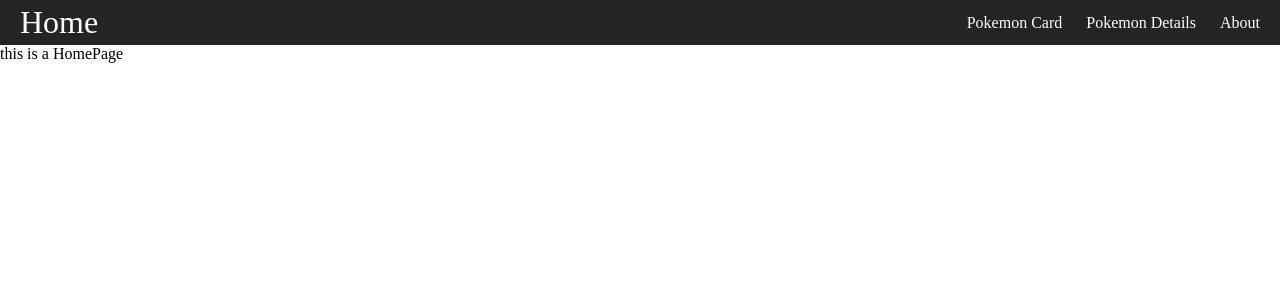
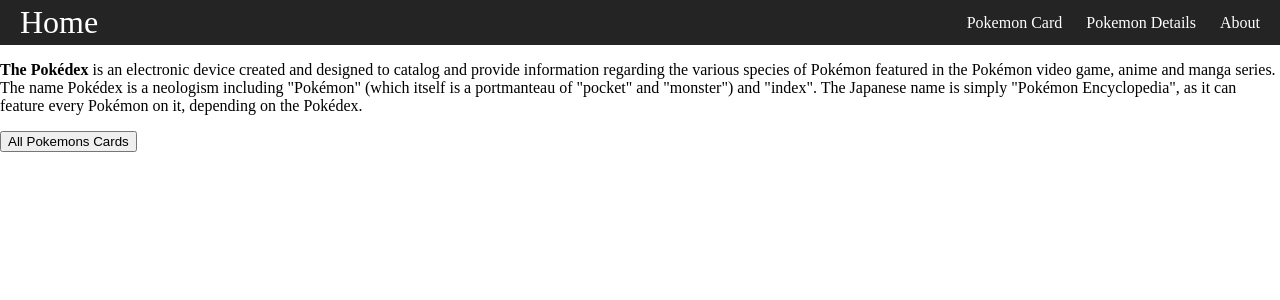
Before and after one commit to mouadelfaiz/First-React-Project, a React (Vite) app: page / in a window 1280 px wide. Shown: the top 300 px of the page. Built offline with nearby package versions, Linux system fonts and the light colour scheme.

Commit message:
adding home page content  and components
create a button on the home page that links to the Pokemon card page.

```diff
--- a/src/Pages/HomePage.jsx
+++ b/src/Pages/HomePage.jsx
@@ -1,7 +1,20 @@
 import React from 'react'
+import { Link } from 'react-router-dom'
 
 export default function HomePage() {
+
   return (
-    <div>this is a HomePage</div>
+    <div>
+      <div className='container'>
+        <div className='in-container'>
+          <p className='in-container-text'>
+            <b>The Pokédex</b> is an electronic device created and designed to catalog and provide information regarding the various species of Pokémon featured in the Pokémon video game, anime and manga series. The name Pokédex is a neologism including "Pokémon" (which itself is a portmanteau of "pocket" and "monster") and "index". The Japanese name is simply "Pokémon Encyclopedia", as it can feature every Pokémon on it, depending on the Pokédex.
+          </p>
+          <Link to='/pokelist'>
+            <button className='home-button'>All Pokemons Cards</button>
+          </Link>
+        </div>
+      </div>
+    </div>
   )
 }
```
Also changed, not shown: src/components/PokeCard.jsx (+7 -0 lines), src/components/PokeDetails.jsx (added, +7 -0 lines).
